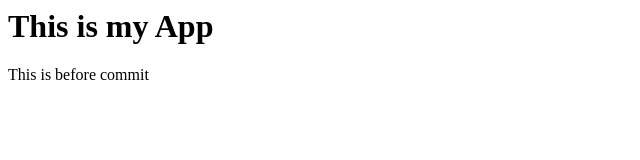
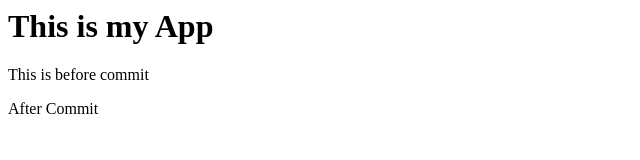
Before and after one commit to Kamen911/MyApp-test, a plain HTML site: page index.html in a window 1280 px wide. Shown: the whole page, without its empty margins (0-640 px from the left). Drawn offline with Linux system fonts and the light colour scheme.

Commit message:
change app.js

```diff
--- a/app.js
+++ b/app.js
@@ -0,0 +1 @@
+console.log('Hello');
--- a/index.html
+++ b/index.html
@@ -6,5 +6,6 @@
     <body>
         <h1>This is my App</h1>
         <p>This is before commit</p>
+        <p>After Commit</p>
     </body>
 </html>
```
